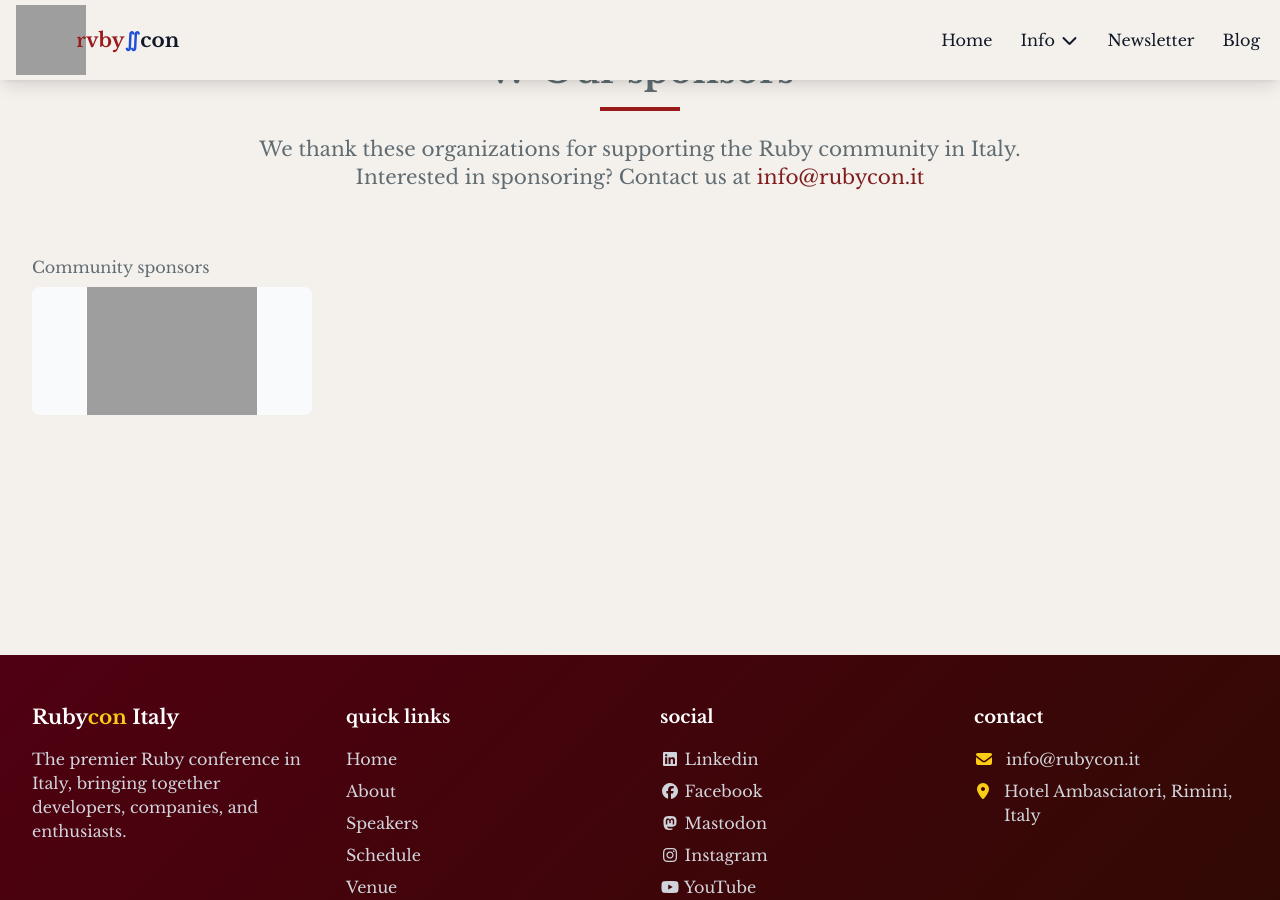
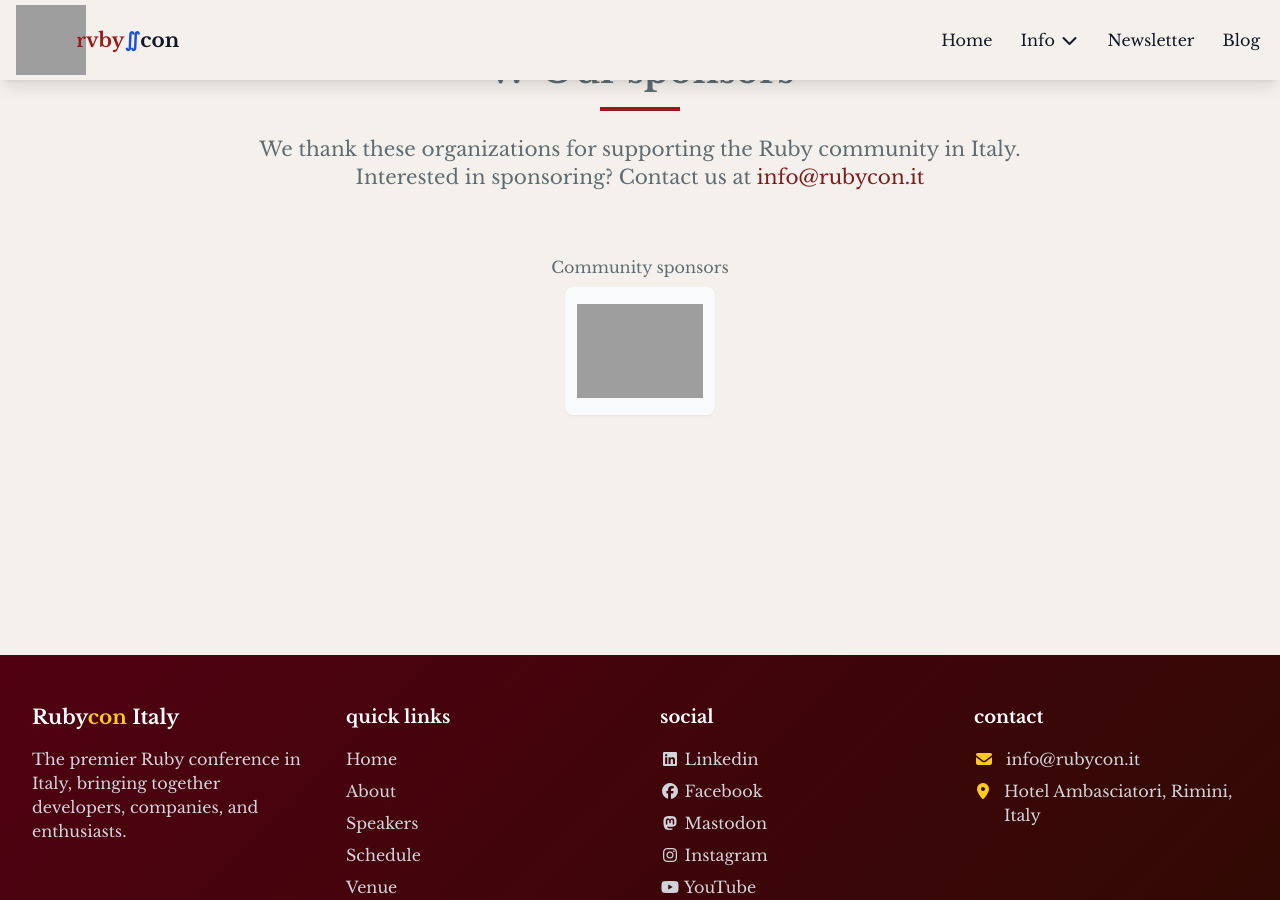
Before and after one commit to palladius/rubycon.it, a Jekyll site: the page built from rubycon.it/index.html, in a window 1280 px wide and 900 px high, scrolled down 3517 px. Built offline with Jekyll 4.4.1, drawn with Linux system fonts in a browser that asks for light colours; nearby versions of some CDN libraries; grey boxes are pictures that could not be loaded.

Commit message:
flex instead of grid in sponsors

```diff
--- a/rubycon.it/_includes/sponsors.html
+++ b/rubycon.it/_includes/sponsors.html
@@ -6,14 +6,14 @@
 
 {% capture content %}
    {% for sponsor in site.data.sponsors %}
-        <h4 class="mb-2" data-aos="fade-right">{{ sponsor.title }}</h4>
+        <h4 class="mb-2 text-center" data-aos="fade-up">{{ sponsor.title }}</h4>
+        <div class="flex flex-wrap gap-8 items-center justify-center">
         {% for logo in sponsor.logos %}
-            <div class="grid grid-cols-2 md:grid-cols-4 gap-8 items-center">
-                <a href="{{ logo.url }}" target="_blank" class="block flex justify-center bg-gray-50 rounded-lg h-32" data-aos="fade-up">
-                    <img src="{{ logo.img }}" alt="{{ logo.name }}" class="w-full object-contain" style="mix-blend-mode: darken;">
-                </a>
-            </div>
+            <a href="{{ logo.url }}" target="_blank" class="flex justify-center bg-gray-50 rounded-lg shadow-sm p-3 h-32" data-aos="fade-up" style="width: 150px;">
+                <img src="{{ logo.img }}" alt="{{ logo.name }}" class="w-full object-contain" style="mix-blend-mode: darken;">
+            </a>
         {% endfor %}
+        </div>
     {% endfor %}
 {% endcapture %}
 
```
